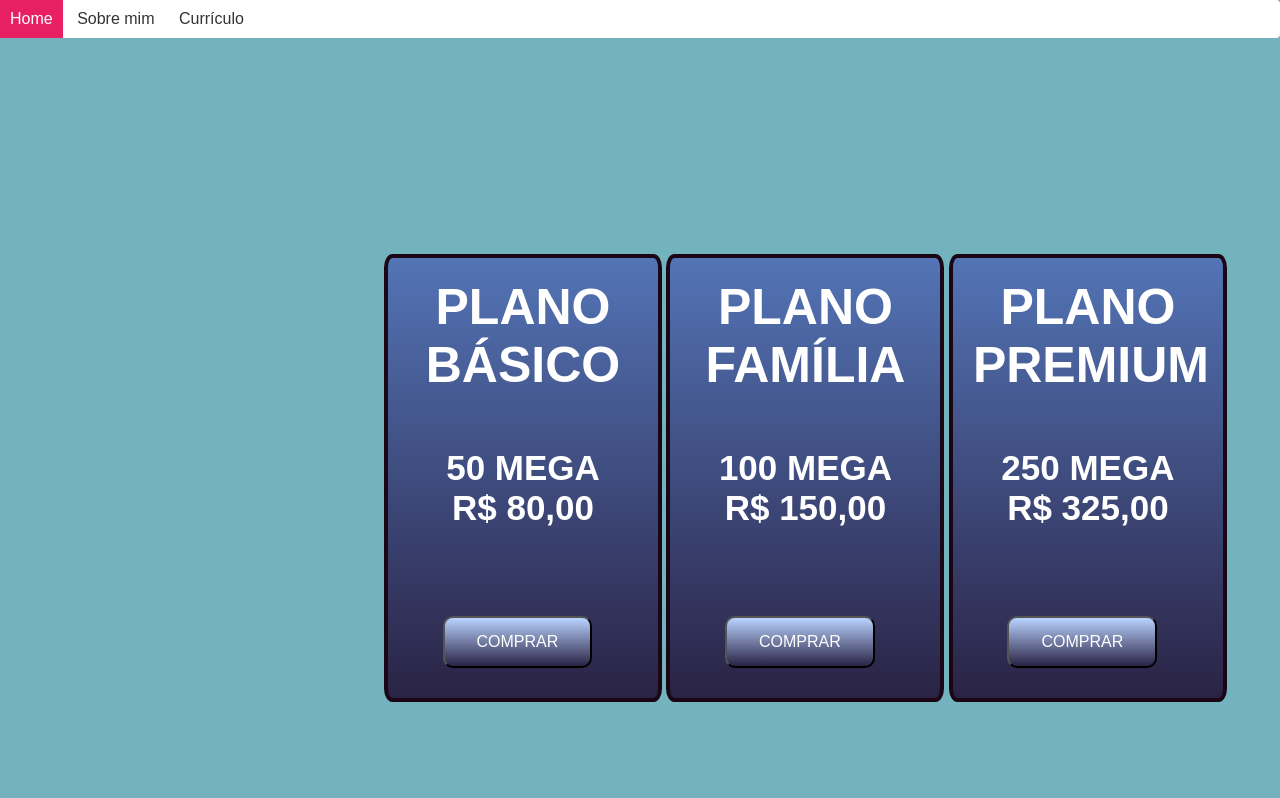
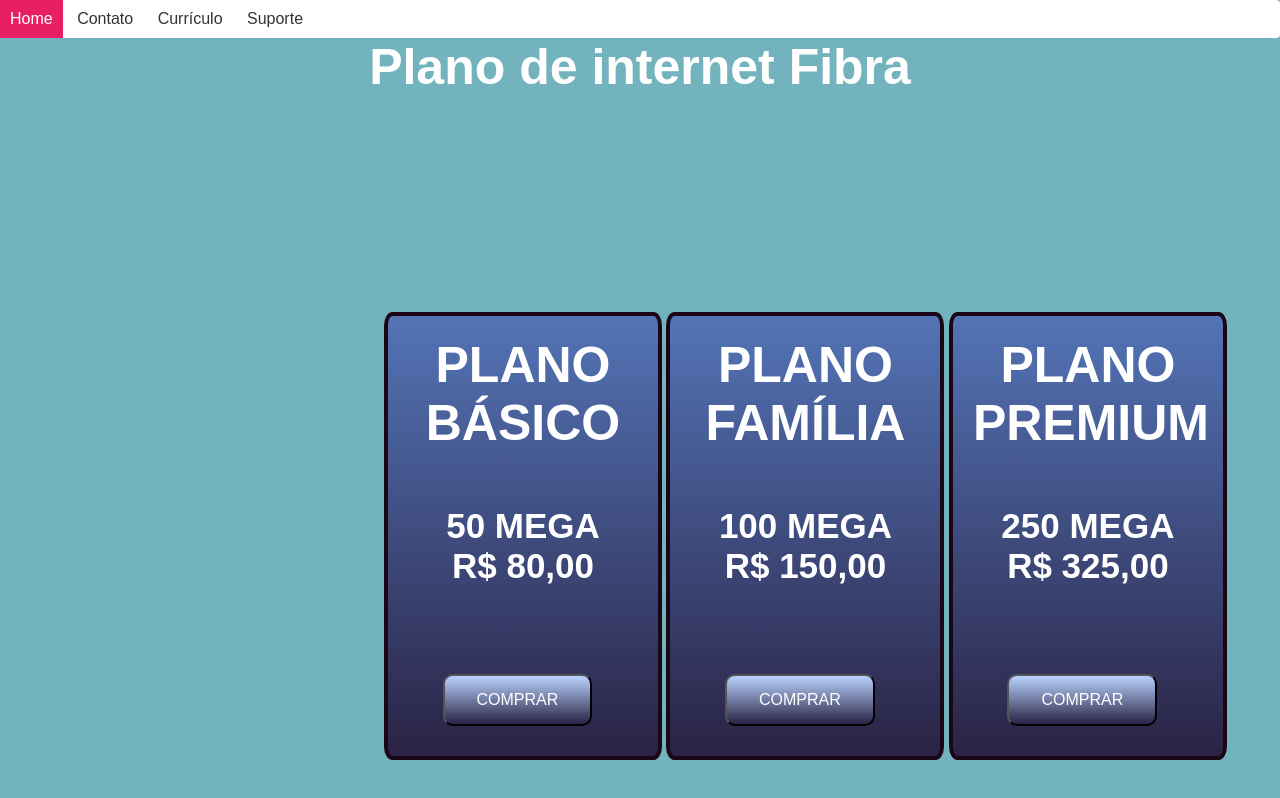
Before and after one commit to GustavoCruzE/Avaliacao-A3, a plain HTML site: page index.html in a window 1280 px wide. Drawn offline with Linux system fonts and the light colour scheme.

Commit message:
Update index.html

```diff
--- a/index.html
+++ b/index.html
@@ -1,6 +1,6 @@
 <!DOCTYPE html> <html>
     <head>
-        <title>Gustavo da Cruz Espindola - A3</title>
+        <title>Home</title>
         <Style>
 
 
@@ -77,6 +77,7 @@ button {
                 font-family: Arial, sans-serif;
                 background-color: #73b3bd;
                 margin: 0;
+                color: white;
                 padding: 0;
             }
 
@@ -86,9 +87,11 @@ button {
             <body>
                 <ul id="menu">
                     <li><a href="index.html">Home</a></li>
-                    <li><a href="Sobre.html">Sobre mim</a></li>
+                    <li><a href="Contato.html">Contato</a></li>
                     <li><a href="Curriculo.html">Currículo</a></li>
+                    <li><a href="Suporte.html">Suporte</a></li>
                 </ul>
+                <h1>Plano de internet Fibra</h1>
                 <br>
                 <br>
                 <br>
```
